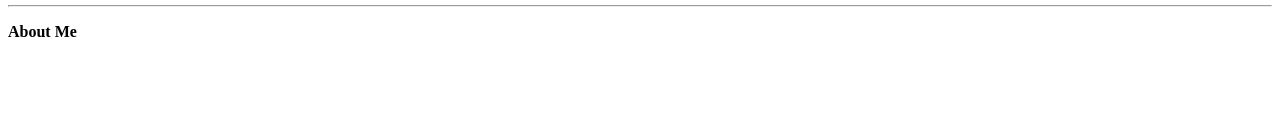
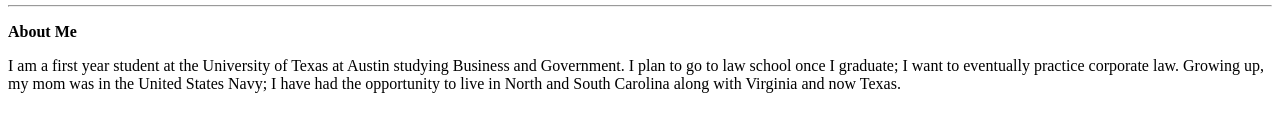
Before and after one commit to WillieJC3/WillieJC3.github.io, a plain HTML site: page index.html in a window 1280 px wide. Shown: the part 319-450 px from the top of the page. Drawn offline with Linux system fonts and the light colour scheme.

Commit message:
Update index.html

```diff
--- a/index.html
+++ b/index.html
@@ -1,3 +1,4 @@
 <h1 style="text-align: center;">My name is Willie J. Crawford III, welcome to my site!</h1>
 <center><img src="https://media.licdn.com/dms/image/C4E03AQEchqR_Qxj29g/profile-displayphoto-shrink_200_200/0?e=1561593600&v=beta&t=Fm8dxtcFQAev5hgUTEKxQ9HwSwdr1p6_wklMI9RTKJc" width="250" height="250" align="BOTTOM" /></center><hr />
 <p><strong>About Me</strong></p>
+<p> I am a first year student at the University of Texas at Austin studying Business and Government. I plan to go to law school once I graduate; I want to eventually practice corporate law. Growing up, my mom was in the United States Navy; I have had the opportunity to live in North and South Carolina along with Virginia and now Texas. <p>
```
